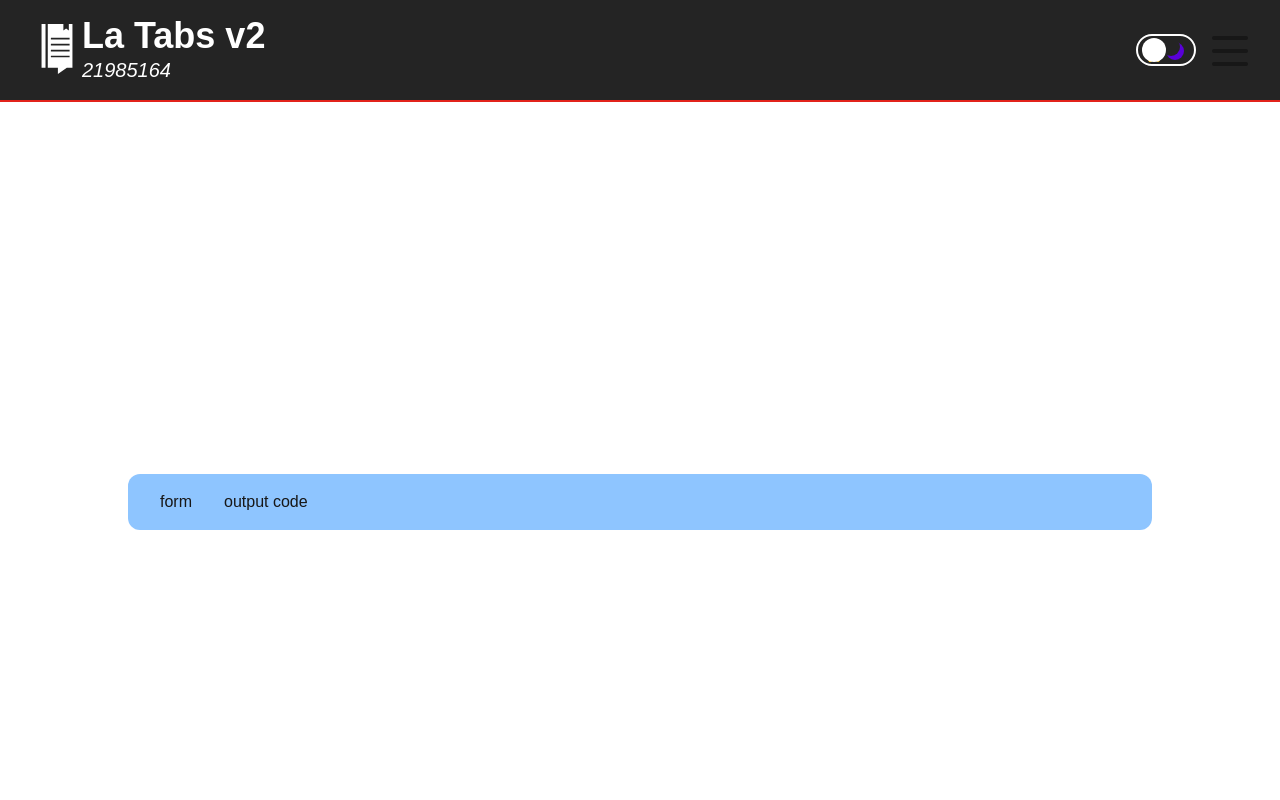
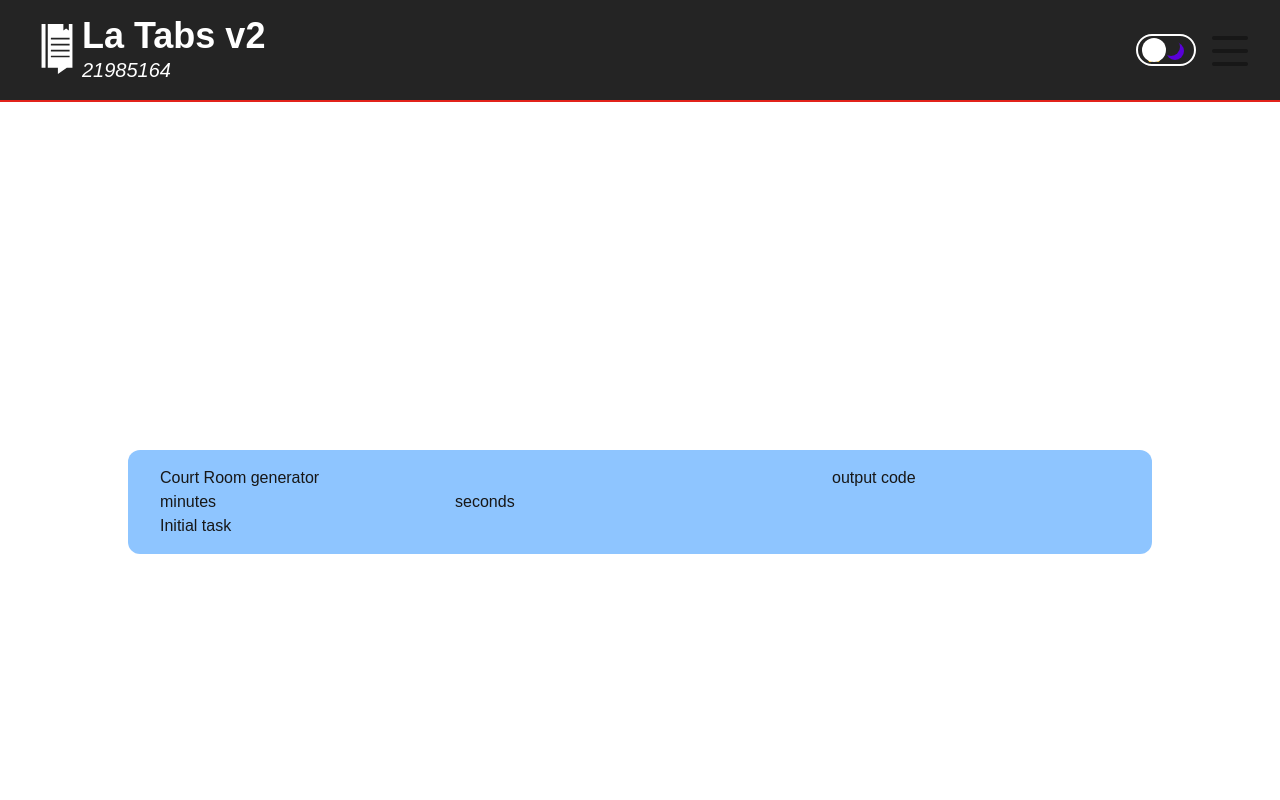
Before and after one commit to ml-sutton/CSE3CWA-Assignment-2, a Next.js app in the folder front-end/: page /courtRoom in a window 1280 px wide. Shown: the top 800 px of the page. Built offline with nearby package versions, Linux system fonts and the light colour scheme; no server answers.

Commit message:
pushing work. I have things functioning barely

```diff
--- a/front-end/components/courtRoom/courtRoomForm.tsx
+++ b/front-end/components/courtRoom/courtRoomForm.tsx
@@ -0,0 +1,19 @@
+export default function CourtRoomForm() {
+  return (
+    <div className="w-full">
+      <div className="">
+        <h1>Court Room generator</h1>
+      </div>
+      <form action="">
+        <div className="flex gap-4">
+          <label htmlFor="">minutes</label>
+          <input type="text" />
+          <label htmlFor="">seconds</label>
+          <input type="text" />
+        </div>
+        <label htmlFor="">Initial task</label>
+        <input type="text" />
+      </form>
+    </div>
+  )
+}
--- a/front-end/components/courtRoom/courtRoomLayout.tsx
+++ b/front-end/components/courtRoom/courtRoomLayout.tsx
@@ -1,9 +1,13 @@
+import CourtRoomForm from "./courtRoomForm";
+
 export default function CourtRoomLayout() {
   return (
     <section className="min-w-screen max-w-screen min-h-screen max-h-screen flex justify-center items-center">
       <div className="w-4/5 px-8 py-4 rounded-xl flex gap-8 bg-blue-300">
-        <div className="">form</div>
-        <div className="">output code</div>
+        <div className="min-w-4/6">
+          <CourtRoomForm />
+        </div>
+        <div className="min-w-2/6">output code</div>
       </div>
     </section>
   )
```
